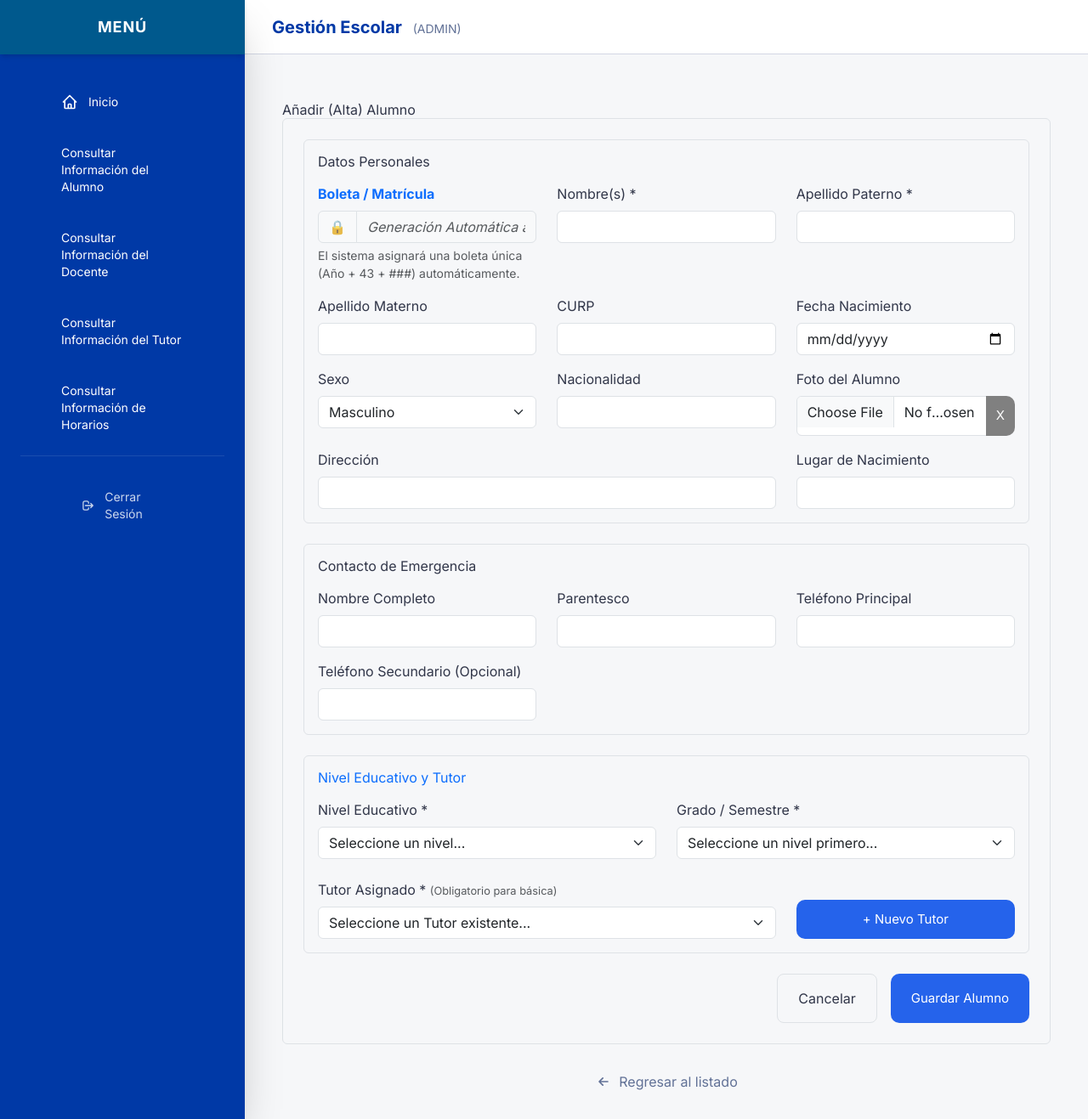
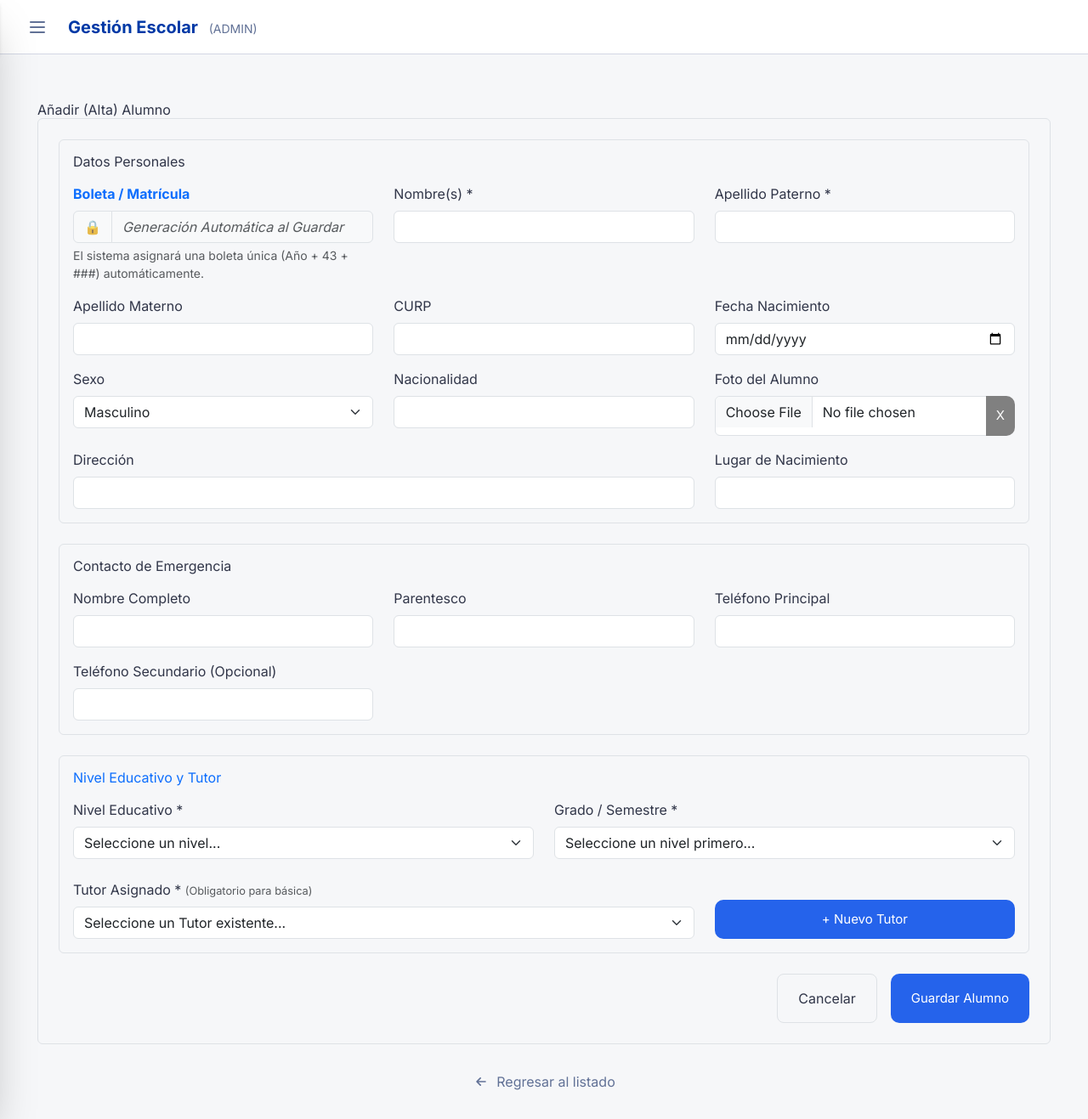
Before and after one commit to apofis-rhs/PROYECTO-ADS, a Django app: page /alumno/anadir/ in a window 1280 px wide. Shown: the whole page at 85% size. Run offline with Django 5.2, Linux system fonts and the light colour scheme; data that the repository does not hold is empty; some libraries are stand-ins or nearby versions.

Commit message:
Menu hambuerguesa
Se modificó el menu

```diff
--- a/config/settings.py
+++ b/config/settings.py
@@ -89,7 +89,7 @@ DATABASES = {
         'ENGINE': 'django.db.backends.postgresql',
         'NAME': 'escuela',
         'USER': 'postgres',
-        'PASSWORD': 'eduardo*',
+        'PASSWORD': 'root',
         'HOST': 'localhost',
         'PORT': '5432',
     }
--- a/templates/base.html
+++ b/templates/base.html
@@ -11,7 +11,6 @@
     <link href="https://cdn.jsdelivr.net/npm/bootstrap@5.3.8/dist/css/bootstrap.min.css" rel="stylesheet"
         integrity="sha384-sRIl4kxILFvY47J16cr9ZwB07vP4J8+LH7qKQnuqkuIAvNWLzeN8tE5YBujZqJLB" crossorigin="anonymous">
 
-
     <script>
         tailwind.config = {
             theme: {
@@ -20,8 +19,7 @@
                         tec: { DEFAULT: '#0039a6' },
                         mitec: {
                             blue: { primary: '#00598d', light: '#00a7f7' },
-                    // AGREGA ESTA LÍNEA:
-                    red: { primary: '#dc2626' }, // O el código hex de tu rojo
+                            red: { primary: '#dc2626' },
                         },
                         charade: {
                             50: '#f6f7f9', 100: '#ebedf3', 200: '#d3d7e4',
@@ -38,9 +36,10 @@
 
     <link href="https://fonts.googleapis.com/css2?family=Inter:wght@300;400;600;700&display=swap" rel="stylesheet">
     <style>
-        body {
-            font-family: 'Inter', sans-serif;
-        }
+        body { font-family: 'Inter', sans-serif; }
+        /* Transiciones suaves para el movimiento */
+        .sidebar-transition { transition: transform 0.3s ease-in-out; }
+        .main-transition { transition: margin-left 0.3s ease-in-out; }
     </style>
 
     <link rel="stylesheet" href="{% static 'css/styles.css' %}">
@@ -48,22 +47,25 @@
 
 <body class="bg-charade-50 text-charade-900 h-screen flex overflow-hidden">
 
-    <aside class="w-72 bg-tec flex flex-col shadow-2xl z-20 flex-shrink-0">
+    <div id="sidebar-overlay" onclick="toggleSidebar()"
+         class="fixed inset-0 bg-black/50 z-20 hidden transition-opacity opacity-0">
+    </div>
 
-        <div class="h-16 flex items-center justify-center bg-mitec-blue-primary shadow-md">
+    <aside id="sidebar"
+           class="fixed inset-y-0 left-0 w-72 bg-tec flex flex-col shadow-2xl z-30 sidebar-transition -translate-x-full">
+
+        <div class="h-16 flex items-center justify-between px-6 bg-mitec-blue-primary shadow-md">
             <span class="text-white font-bold text-lg tracking-wider">MENÚ</span>
+            <button onclick="toggleSidebar()" class="lg:hidden text-white">
+                <svg class="w-6 h-6" fill="none" stroke="currentColor" viewBox="0 0 24 24"><path stroke-linecap="round" stroke-linejoin="round" stroke-width="2" d="M6 18L18 6M6 6l12 12"></path></svg>
+            </button>
         </div>
 
         <nav class="flex-1 px-4 py-8 space-y-3 overflow-y-auto">
-
             {% with route_name=request.resolver_match.view_name %}
 
             <a href="{% url 'dashboard' %}" class="flex items-center w-full px-5 py-3.5 rounded-xl transition-all duration-200 group font-medium text-sm
-                {% if route_name == 'dashboard' %}
-                    bg-white text-tec shadow-lg translate-x-1
-                {% else %}
-                    text-white hover:bg-white/10 hover:translate-x-1
-                {% endif %}">
+                {% if route_name == 'dashboard' %} bg-white text-tec shadow-lg translate-x-1 {% else %} text-white hover:bg-white/10 hover:translate-x-1 {% endif %}">
                 <svg class="w-5 h-5 mr-3" fill="none" stroke="currentColor" viewBox="0 0 24 24">
                     <path stroke-linecap="round" stroke-linejoin="round" stroke-width="2" d="M3 12l2-2m0 0l7-7 7 7M5 10v10a1 1 0 001 1h3m10-11l2 2m-2-2v10a1 1 0 01-1 1h-3m-6 0a1 1 0 001-1v-4a1 1 0 011-1h2a1 1 0 011 1v4a1 1 0 001 1m-6 0h6"></path>
                 </svg>
@@ -71,40 +73,25 @@
             </a>
 
             <a href="{% url 'consultar_alumno' %}" class="flex items-center w-full px-5 py-3.5 rounded-xl transition-all duration-200 group font-medium text-sm
-               {% if route_name == 'consultar_alumno' %}
-                   bg-white text-tec shadow-lg translate-x-1
-               {% else %}
-                   text-white hover:bg-white/10 hover:translate-x-1
-               {% endif %}">
+               {% if route_name == 'consultar_alumno' %} bg-white text-tec shadow-lg translate-x-1 {% else %} text-white hover:bg-white/10 hover:translate-x-1 {% endif %}">
                 Consultar Información del Alumno
             </a>
 
             <a href="{% url 'consultar_docente' %}" class="flex items-center w-full px-5 py-3.5 rounded-xl transition-all duration-200 group font-medium text-sm
-               {% if route_name == 'consultar_docente' %}
-                   bg-white text-tec shadow-lg translate-x-1
-               {% else %}
-                   text-white hover:bg-white/10 hover:translate-x-1
-               {% endif %}">
+               {% if route_name == 'consultar_docente' %} bg-white text-tec shadow-lg translate-x-1 {% else %} text-white hover:bg-white/10 hover:translate-x-1 {% endif %}">
                 Consultar Información del Docente
             </a>
 
             <a href="{% url 'consultar_tutor' %}" class="flex items-center w-full px-5 py-3.5 rounded-xl transition-all duration-200 group font-medium text-sm
-               {% if route_name == 'consultar_tutor' %}
-                   bg-white text-tec shadow-lg translate-x-1
-               {% else %}
-                   text-white hover:bg-white/10 hover:translate-x-1
-               {% endif %}">
+               {% if route_name == 'consultar_tutor' %} bg-white text-tec shadow-lg translate-x-1 {% else %} text-white hover:bg-white/10 hover:translate-x-1 {% endif %}">
                 Consultar Información del Tutor
             </a>
 
             <a href="{% url 'academico:gestion_horarios' %}" class="flex items-center w-full px-5 py-3.5 rounded-xl transition-all duration-200 group font-medium text-sm
-               {% if route_name == 'academico:gestion_horarios' %}
-                   bg-white text-tec shadow-lg translate-x-1
-               {% else %}
-                   text-white hover:bg-white/10 hover:translate-x-1
-               {% endif %}">
+               {% if route_name == 'academico:gestion_horarios' %} bg-white text-tec shadow-lg translate-x-1 {% else %} text-white hover:bg-white/10 hover:translate-x-1 {% endif %}">
                 Consultar Información de Horarios
             </a>
+
             <div class="p-4 border-t border-white/10">
                 <a href="{% url 'logout' %}" class="flex items-center w-full px-5 py-3.5 rounded-xl text-white/80 hover:bg-red-600 hover:text-white transition-all duration-200 font-medium text-sm group">
                     <svg class="w-5 h-5 mr-3 transition-colors" fill="none" stroke="currentColor" viewBox="0 0 24 24">
@@ -118,12 +105,17 @@
         </nav>
     </aside>
 
-    <main class="flex-1 flex flex-col h-screen relative">
+    <main id="main-content" class="flex-1 flex flex-col h-screen relative w-full main-transition">
 
-        <header
-            class="bg-white h-16 border-b border-charade-200 flex items-center justify-between px-8 shadow-sm flex-shrink-0">
-            <h1 class="text-xl font-bold text-tec">Gestión Escolar <span
-                    class="text-charade-500 font-normal text-sm ml-2">(ADMIN)</span></h1>
+        <header class="bg-white h-16 border-b border-charade-200 flex items-center justify-between px-4 lg:px-8 shadow-sm flex-shrink-0">
+            <div class="flex items-center gap-3">
+                <button onclick="toggleSidebar()" class="text-charade-500 hover:text-tec focus:outline-none p-2 rounded-md hover:bg-gray-100">
+                    <svg class="w-6 h-6" fill="none" stroke="currentColor" viewBox="0 0 24 24">
+                        <path stroke-linecap="round" stroke-linejoin="round" stroke-width="2" d="M4 6h16M4 12h16M4 18h16"></path>
+                    </svg>
+                </button>
+                <h1 class="text-xl font-bold text-tec">Gestión Escolar <span class="text-charade-500 font-normal text-sm ml-2 hidden sm:inline">(ADMIN)</span></h1>
+            </div>
         </header>
 
         <div class="flex-1 overflow-y-auto p-8 bg-charade-50">
@@ -138,9 +130,42 @@
     <script src="https://cdn.jsdelivr.net/npm/bootstrap@5.3.0/dist/js/bootstrap.bundle.min.js"></script>
     <script src="{% static 'js/script.js' %}"></script>
 
+    <script>
+        function toggleSidebar() {
+            const sidebar = document.getElementById('sidebar');
+            const main = document.getElementById('main-content');
+            const overlay = document.getElementById('sidebar-overlay');
+            const isMobile = window.innerWidth < 1024;
+
+            // Si el sidebar tiene la clase que lo esconde, lo mostramos
+            if (sidebar.classList.contains('-translate-x-full')) {
+                // MOSTRAR
+                sidebar.classList.remove('-translate-x-full');
+                sidebar.classList.add('translate-x-0');
+
+                if (!isMobile) {
+                    main.classList.add('lg:ml-72'); // Empuja el contenido en PC
+                } else {
+                    overlay.classList.remove('hidden'); // Muestra fondo oscuro en móvil
+                    setTimeout(() => overlay.classList.remove('opacity-0'), 10);
+                }
+            } else {
+                // OCULTAR
+                sidebar.classList.remove('translate-x-0');
+                sidebar.classList.add('-translate-x-full');
+
+                if (!isMobile) {
+                    main.classList.remove('lg:ml-72'); // Quita el margen en PC
+                } else {
+                    overlay.classList.add('opacity-0');
+                    setTimeout(() => overlay.classList.add('hidden'), 300);
+                }
+            }
+        }
+    </script>
+
     {% block extra_js %}
     {% endblock %}
 
 </body>
-
 </html>
```
Lines whose indentation alone changed are shown as unchanged.
